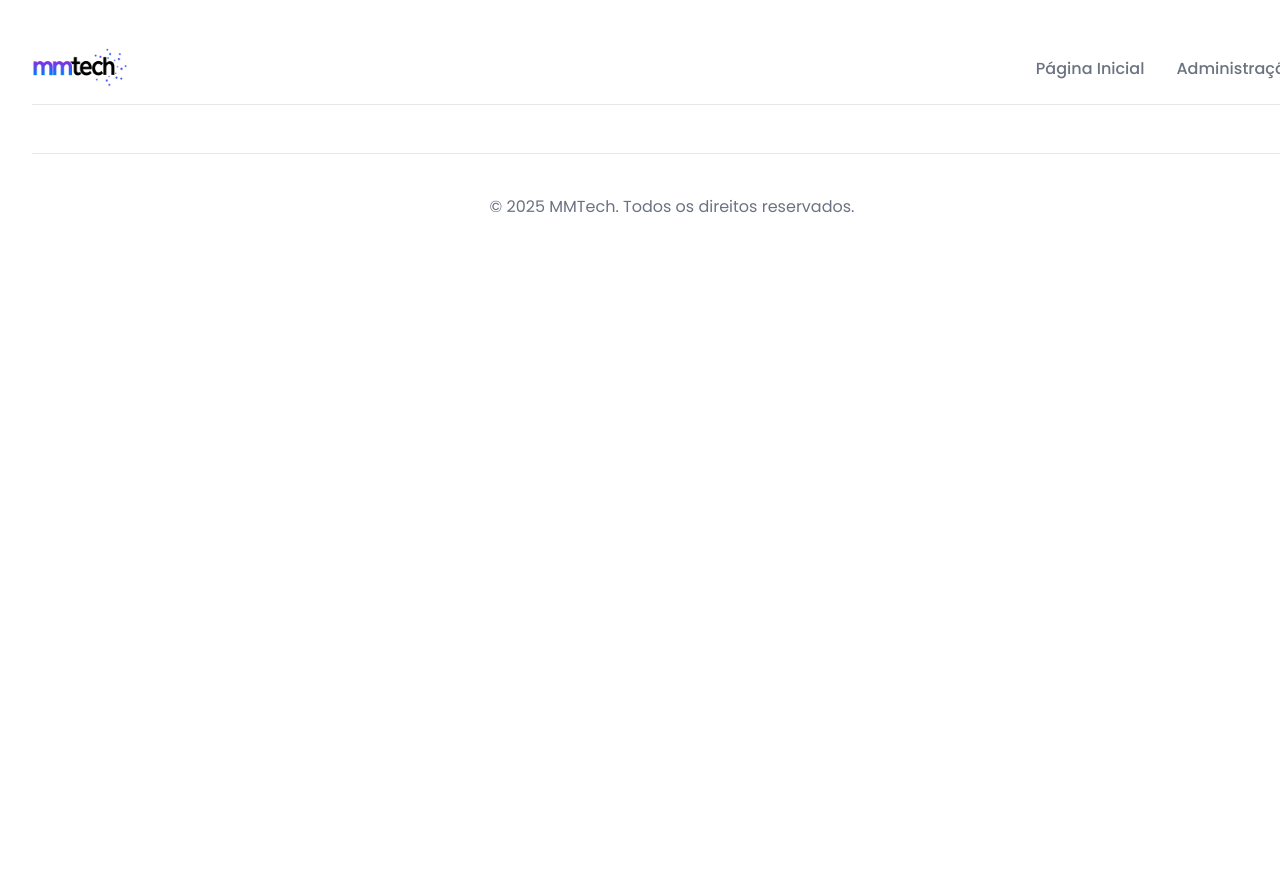
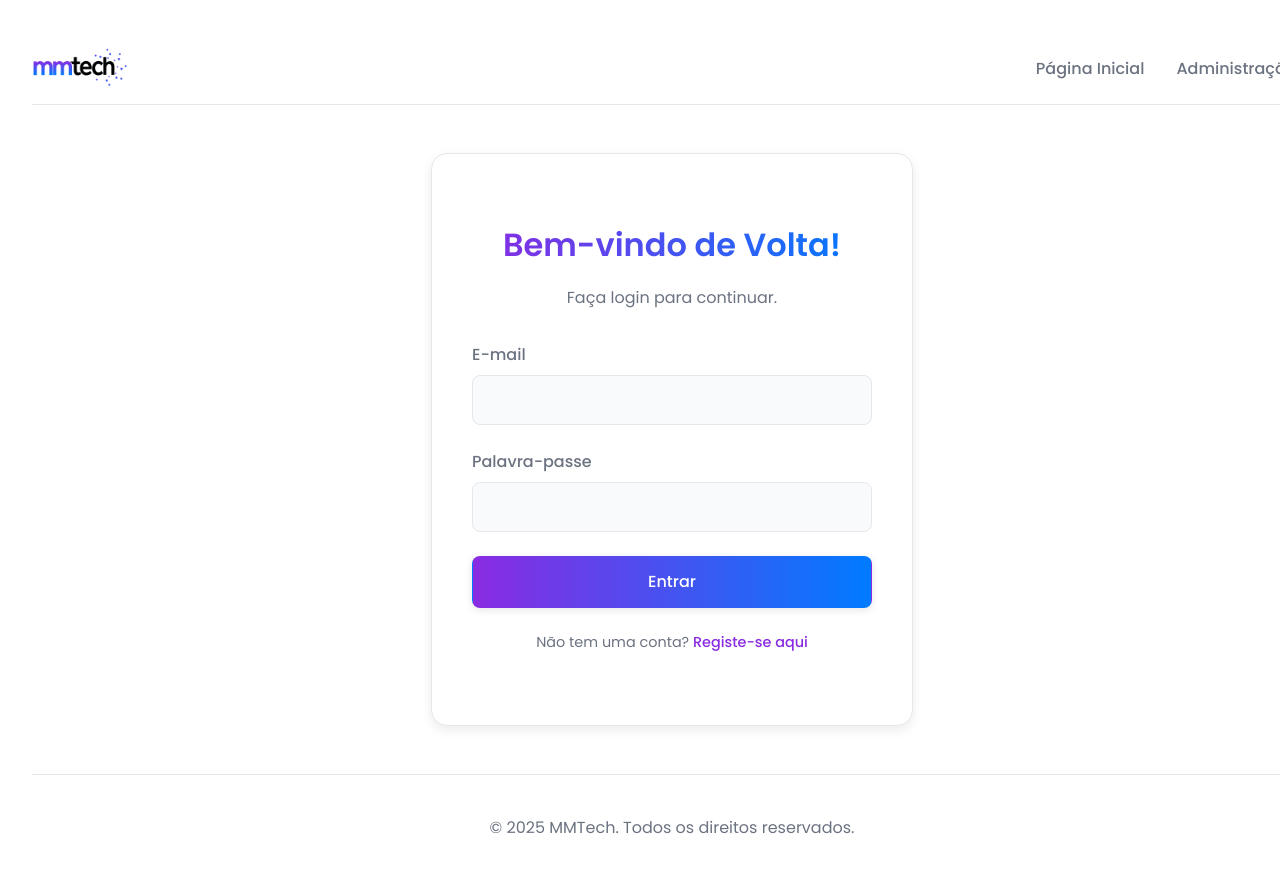
Before and after one commit to Shibuyentos/Sistema-de-Reserva-de-Mesas-MMTech, a React app in the folder frontend/: page /login in a window 1280 px wide. Shown: the top 872 px of the page. Before the commit the page ends 800 px from the top, so only its background shows below. Built offline with nearby package versions, Linux system fonts and the light colour scheme; the HTML template or start-up script is replaced by a standard one.

Commit message:
feat(frontend): Adiciona infraestrutura de autenticação e páginas de login/registo

```diff
--- a/frontend/package.json
+++ b/frontend/package.json
@@ -13,6 +13,7 @@
     "axios": "^1.6.8",
     "react": "^18.2.0",
     "react-dom": "^18.2.0",
+    "react-feather": "^2.0.10",
     "react-router-dom": "^6.22.3"
   },
   "devDependencies": {
--- a/frontend/src/App.jsx
+++ b/frontend/src/App.jsx
@@ -1,23 +1,50 @@
 // frontend/src/App.jsx
+
+// A CORREÇÃO ESTÁ AQUI 👇 (Adicionando a importação que faltava)
 import { BrowserRouter, Routes, Route } from 'react-router-dom';
+
 import Header from './components/Header';
 import Footer from './components/Footer';
 import HomePage from './pages/HomePage';
 import AdminPage from './pages/AdminPage';
+import LoginPage from './pages/LoginPage';
+import RegisterPage from './pages/RegisterPage';
+import MyReservationsPage from './pages/MyReservationsPage';
+import ProtectedRoute from './components/ProtectedRoute';
 import './App.css';
 
 function App() {
   return (
     <BrowserRouter>
       <Header />
-
       <main className="container">
         <Routes>
+          {/* Rotas Públicas */}
           <Route path="/" element={<HomePage />} />
-          <Route path="/admin" element={<AdminPage />} />
+          <Route path="/login" element={<LoginPage />} />
+          <Route path="/registrar" element={<RegisterPage />} />
+
+          {/* Rota Protegida para Membros */}
+          <Route
+            path="/minhas-reservas"
+            element={
+              <ProtectedRoute>
+                <MyReservationsPage />
+              </ProtectedRoute>
+            }
+          />
+
+          {/* Rota Protegida para Admin */}
+          <Route
+            path="/admin"
+            element={
+              <ProtectedRoute adminOnly={true}>
+                <AdminPage />
+              </ProtectedRoute>
+            }
+          />
         </Routes>
       </main>
-
       <Footer />
     </BrowserRouter>
   );
--- /dev/null
+++ b/frontend/src/components/ProtectedRoute.jsx
@@ -0,0 +1,27 @@
+// frontend/src/components/ProtectedRoute.jsx
+import React, { useContext } from 'react';
+import { Navigate, useLocation } from 'react-router-dom';
+import { AuthContext } from '../context/AuthContext';
+
+const ProtectedRoute = ({ children, adminOnly = false }) => {
+    const { user, loading } = useContext(AuthContext);
+    const location = useLocation();
+
+    if (loading) {
+        return <div>A carregar...</div>; // Ou um spinner/loading component
+    }
+
+    if (!user) {
+        // Se não estiver logado, redireciona para a página de login
+        return <Navigate to="/login" state={{ from: location }} replace />;
+    }
+
+    if (adminOnly && user.perfil !== 'admin') {
+        // Se a rota é só para admin e o user não é admin, redireciona
+        return <Navigate to="/" state={{ from: location }} replace />;
+    }
+
+    return children;
+};
+
+export default ProtectedRoute;
--- /dev/null
+++ b/frontend/src/context/AuthContext.jsx
@@ -0,0 +1,55 @@
+// frontend/src/context/AuthContext.jsx
+import React, { createContext, useState, useEffect } from 'react';
+import { apiClient } from '../services/apiService';
+
+export const AuthContext = createContext(null);
+
+export const AuthProvider = ({ children }) => {
+    const [user, setUser] = useState(null);
+    const [loading, setLoading] = useState(true);
+
+    useEffect(() => {
+        const token = localStorage.getItem('authToken');
+        if (token) {
+            apiClient.defaults.headers.common['Authorization'] = `Bearer ${token}`;
+
+            const storedUser = localStorage.getItem('user');
+            if (storedUser) {
+                setUser(JSON.parse(storedUser));
+            }
+
+            /*
+             * NOTA DE SEGURANÇA E BOAS PRÁTICAS:
+             * A abordagem atual de confiar nos dados do usuario guardados no localStorage
+             * é vulnerável, pois podem ser facilmente manipulados pelo cliente.
+             * * Numa aplicação de produção, a prática recomendada seria:
+             * 1. Guardar apenas o token JWT no localStorage.
+             * 2. Ao carregar a aplicação, enviar este token para um endpoint seguro no backend
+             * (ex: GET /api/auth/me) para validar o token e obter os dados
+             * atualizados e seguros do utilizador a partir do servidor.
+             * Isso garante que os dados do utilizador (como o 'perfil') são sempre autênticos.
+            */
+        }
+        setLoading(false);
+    }, []);
+
+    const login = (userData, token) => {
+        localStorage.setItem('authToken', token);
+        localStorage.setItem('user', JSON.stringify(userData));
+        apiClient.defaults.headers.common['Authorization'] = `Bearer ${token}`;
+        setUser(userData);
+    };
+
+    const logout = () => {
+        localStorage.removeItem('authToken');
+        localStorage.removeItem('user');
+        delete apiClient.defaults.headers.common['Authorization'];
+        setUser(null);
+    };
+
+    return (
+        <AuthContext.Provider value={{ user, login, logout, loading }}>
+            {children}
+        </AuthContext.Provider>
+    );
+};
--- a/frontend/src/main.jsx
+++ b/frontend/src/main.jsx
@@ -2,11 +2,14 @@
 import React from 'react';
 import ReactDOM from 'react-dom/client';
 import App from './App.jsx';
+import { AuthProvider } from './context/AuthContext'; // Importar
 import './index.css';
 
 const root = ReactDOM.createRoot(document.getElementById('root'));
 root.render(
   <React.StrictMode>
-    <App />
+    <AuthProvider> {/* Envolver o App com o Provider */}
+      <App />
+    </AuthProvider>
   </React.StrictMode>
 );
--- /dev/null
+++ b/frontend/src/pages/LoginPage.css
@@ -0,0 +1,66 @@
+/* frontend/src/pages/LoginPage.css */
+.login-container {
+    display: flex;
+    justify-content: center;
+    align-items: center;
+    min-height: 70vh;
+}
+
+.login-box {
+    width: 100%;
+    max-width: 400px;
+    padding: 2.5rem;
+    background-color: var(--cor-superficie);
+    border: 1px solid var(--cor-borda);
+    border-radius: 16px;
+    box-shadow: var(--sombra-sutil);
+    text-align: center;
+}
+
+.login-box h2 {
+    font-size: 2em;
+    margin-bottom: 0.5rem;
+}
+
+.login-box p {
+    color: var(--cor-texto-secundario);
+    margin-bottom: 2rem;
+}
+
+.login-box .form-group {
+    text-align: left;
+    margin-bottom: 1.5rem;
+}
+
+.login-box .form-group label {
+    display: block;
+    margin-bottom: 0.5rem;
+    font-weight: 500;
+}
+
+.login-box .form-group input {
+    width: 100%;
+    height: 50px;
+    padding: 12px;
+    border-radius: 8px;
+    border: 1px solid var(--cor-borda);
+    background-color: #F9FAFB;
+    font-size: 1em;
+    box-sizing: border-box;
+}
+
+.btn.full-width {
+    width: 100%;
+    padding: 0.8em;
+}
+
+.register-link {
+    margin-top: 1.5rem;
+    font-size: 0.9em;
+}
+
+.register-link a {
+    color: var(--cor-primaria);
+    font-weight: 500;
+    text-decoration: none;
+}
--- /dev/null
+++ b/frontend/src/pages/LoginPage.jsx
@@ -0,0 +1,59 @@
+// frontend/src/pages/LoginPage.jsx
+import React, { useState, useContext } from 'react';
+import { useNavigate, Link } from 'react-router-dom';
+import { AuthContext } from '../context/AuthContext';
+import { loginUser } from '../services/apiService';
+import './LoginPage.css';
+
+function LoginPage() {
+    const [email, setEmail] = useState('');
+    const [senha, setSenha] = useState('');
+    const [error, setError] = useState('');
+    const { login } = useContext(AuthContext);
+    const navigate = useNavigate();
+
+    const handleSubmit = async (e) => {
+        e.preventDefault();
+        setError('');
+        try {
+            const response = await loginUser({ email, senha });
+            if (response.data.success) {
+                login(response.data.user, response.data.token);
+                // Redireciona o admin para o painel, e o membro para a home
+                if (response.data.user.perfil === 'admin') {
+                    navigate('/admin');
+                } else {
+                    navigate('/');
+                }
+            }
+        } catch (err) {
+            setError(err.response?.data?.message || 'Erro ao fazer login. Verifique as suas credenciais.');
+        }
+    };
+
+    return (
+        <div className="login-container">
+            <div className="login-box">
+                <h2 className="gradient-text">Bem-vindo de Volta!</h2>
+                <p>Faça login para continuar.</p>
+                <form onSubmit={handleSubmit}>
+                    <div className="form-group">
+                        <label htmlFor="email">E-mail</label>
+                        <input type="email" id="email" value={email} onChange={(e) => setEmail(e.target.value)} required />
+                    </div>
+                    <div className="form-group">
+                        <label htmlFor="senha">Palavra-passe</label>
+                        <input type="password" id="senha" value={senha} onChange={(e) => setSenha(e.target.value)} required />
+                    </div>
+                    {error && <p className="error-message">{error}</p>}
+                    <button type="submit" className="btn btn-gradient full-width">Entrar</button>
+                </form>
+                <p className="register-link">
+                    Não tem uma conta? <Link to="/registrar">Registe-se aqui</Link>
+                </p>
+            </div>
+        </div>
+    );
+}
+
+export default LoginPage;
```
Also changed, not shown: 1 other file (tests, documents, lock files or other folders).
